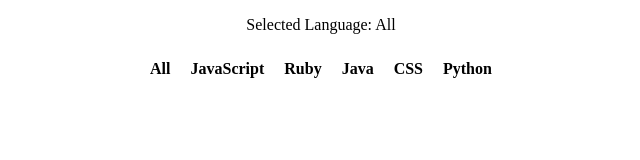
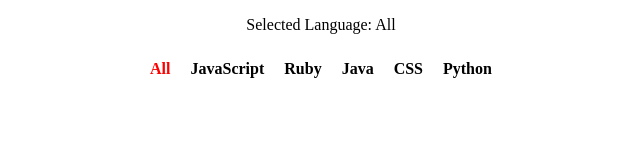
Before and after one commit to joeybuenosdias/popular, a React (Create React App) app: page / in a window 1280 px wide. Shown: the top 160 px of the page, without its empty margins (319-959 px from the left). Built offline with nearby package versions, Linux system fonts and the light colour scheme.

Commit message:
added style

```diff
--- a/src/components/Popular.js
+++ b/src/components/Popular.js
@@ -18,6 +18,7 @@ class Popular extends React.Component{
         {languages.map( (lang) => {
           return (
             <li
+              style={ lang === this.state.selectedLanguage ? {color: 'red'} : null }
               key={lang}
               onClick={this.updateLanguage.bind(null, lang)}
               >
```
